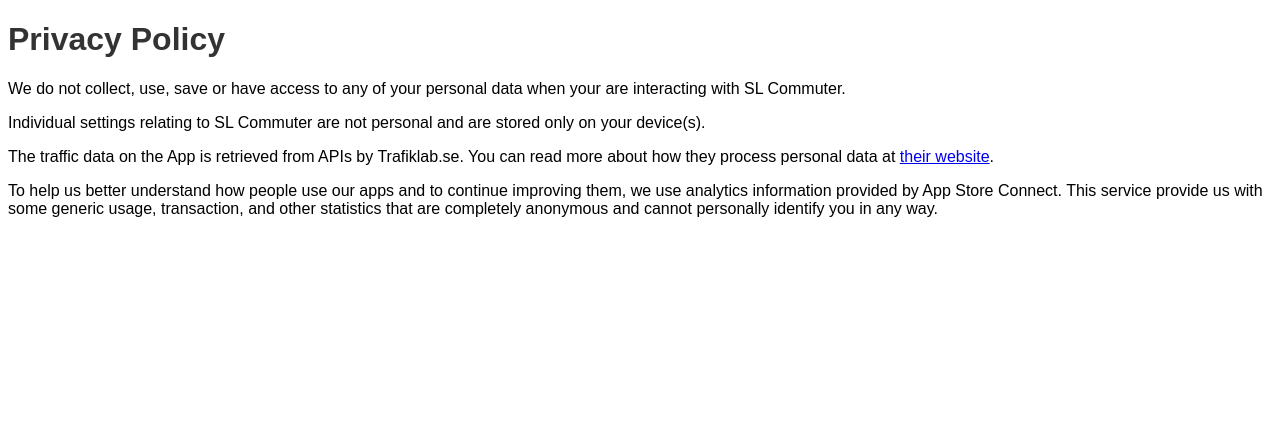
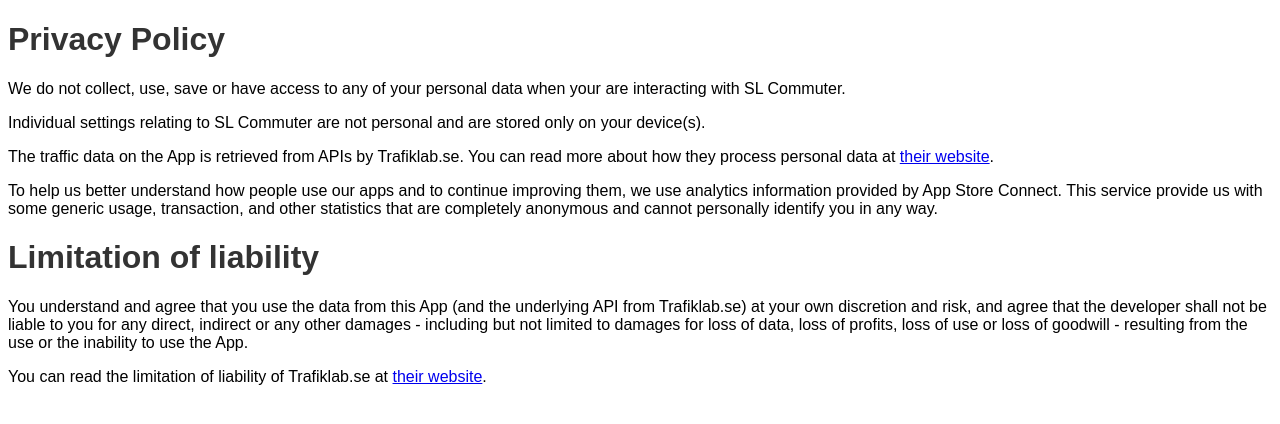
Before and after one commit to fabriziodemaria/sl-commuter-privacy-policy, a plain HTML site: page index.html in a window 1280 px wide. Drawn offline with Linux system fonts and the light colour scheme.

Commit message:
Update index.html

```diff
--- a/index.html
+++ b/index.html
@@ -15,5 +15,8 @@
     <p>Individual settings relating to SL Commuter are not personal and are stored only on your device(s).</p>
     <p>The traffic data on the App is retrieved from APIs by Trafiklab.se. You can read more about how they process personal data at <a href="https://www.trafiklab.se/api/trafiklab-apis/sl/licence/">their website</a>.</p>
     <p>To help us better understand how people use our apps and to continue improving them, we use analytics information provided by App Store Connect. This service provide us with some generic usage, transaction, and other statistics that are completely anonymous and cannot personally identify you in any way.</p>
+    <h1>Limitation of liability</h1>
+    <p>You understand and agree that you use the data from this App (and the underlying API from Trafiklab.se) at your own discretion and risk, and agree that the developer shall not be liable to you for any direct, indirect or any other damages - including but not limited to damages for loss of data, loss of profits, loss of use or loss of goodwill - resulting from the use or the inability to use the App.</p>
+    <p>You can read the limitation of liability of Trafiklab.se at <a href="https://www.trafiklab.se/api/trafiklab-apis/sl/licence/">their website</a>.</p>
 </body>
 </html>
```
